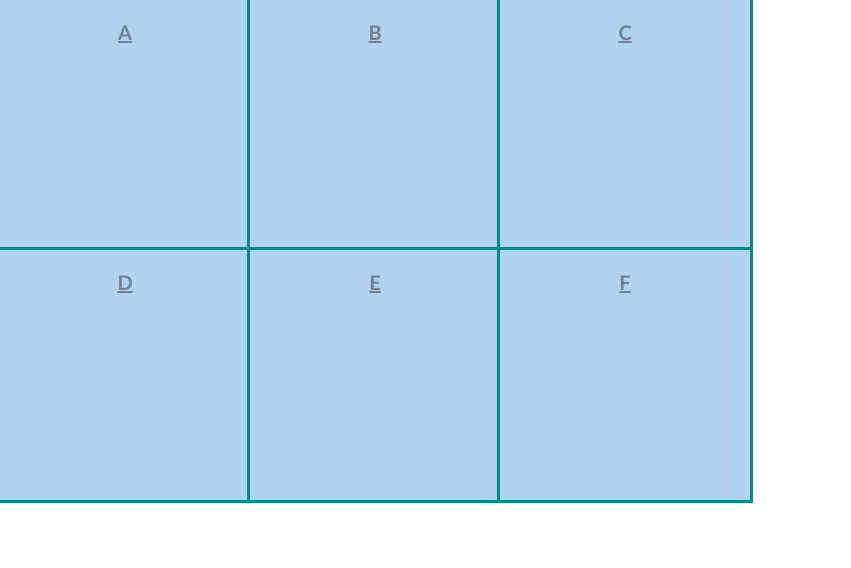
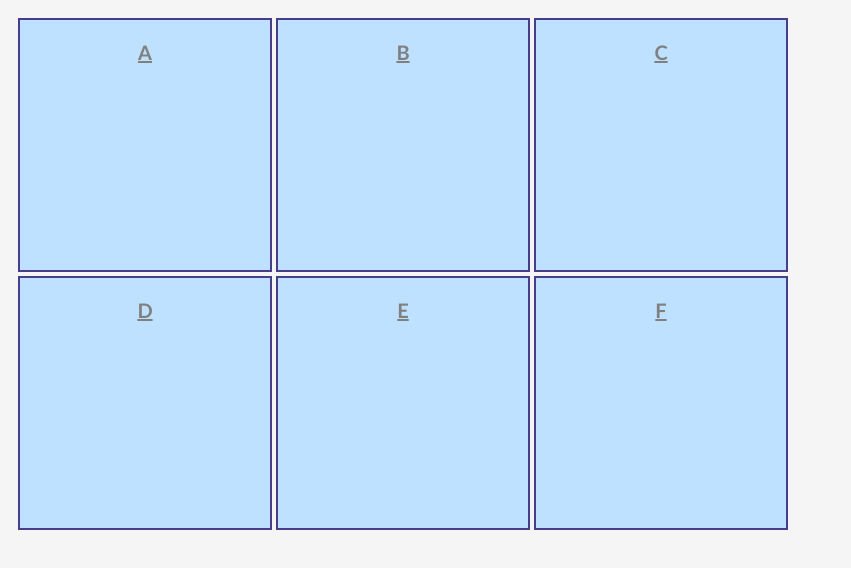
Before and after one commit to kmaustin32/odinProject, a plain HTML site: page css/grid/grid-practice/index.html in a window 1280 px wide. Shown: the whole page, without its empty margins (0-851 px from the left). Drawn offline with Linux system fonts and the light colour scheme.

Commit message:
adjust css/grid css to my liking

```diff
--- a/css/grid/grid-practice/styles.css
+++ b/css/grid/grid-practice/styles.css
@@ -2,22 +2,26 @@
   margin: 0;
   padding: 0;
   list-style: none;
+  background-color: whitesmoke;
 }
 
 .grid-container {
+  margin: 20px 0 0 20px;
   display: grid;
   grid-template: 250px 250px 250px / 250px 250px 250px;
   grid-auto-columns: 250px;
   grid-auto-rows: 250px;
+  column-gap: 8px;
+  row-gap: 8px;
 }
 
 .grid-item {
-  background-color: rgb(178, 209, 237);
-  outline: 3px solid darkcyan;
+  background-color: rgb(190, 225, 255);
+  outline: 2px solid darkslateblue;
   text-align: center;
   padding-top: 20px;
   font-size: 20px;
-  color: slategray;
+  color: gray;
   font-weight: bold;
   font-family:'Trebuchet MS', 'Lucida Sans Unicode', 'Lucida Grande', 'Lucida Sans', Arial, sans-serif;
   text-decoration: underline;
```
